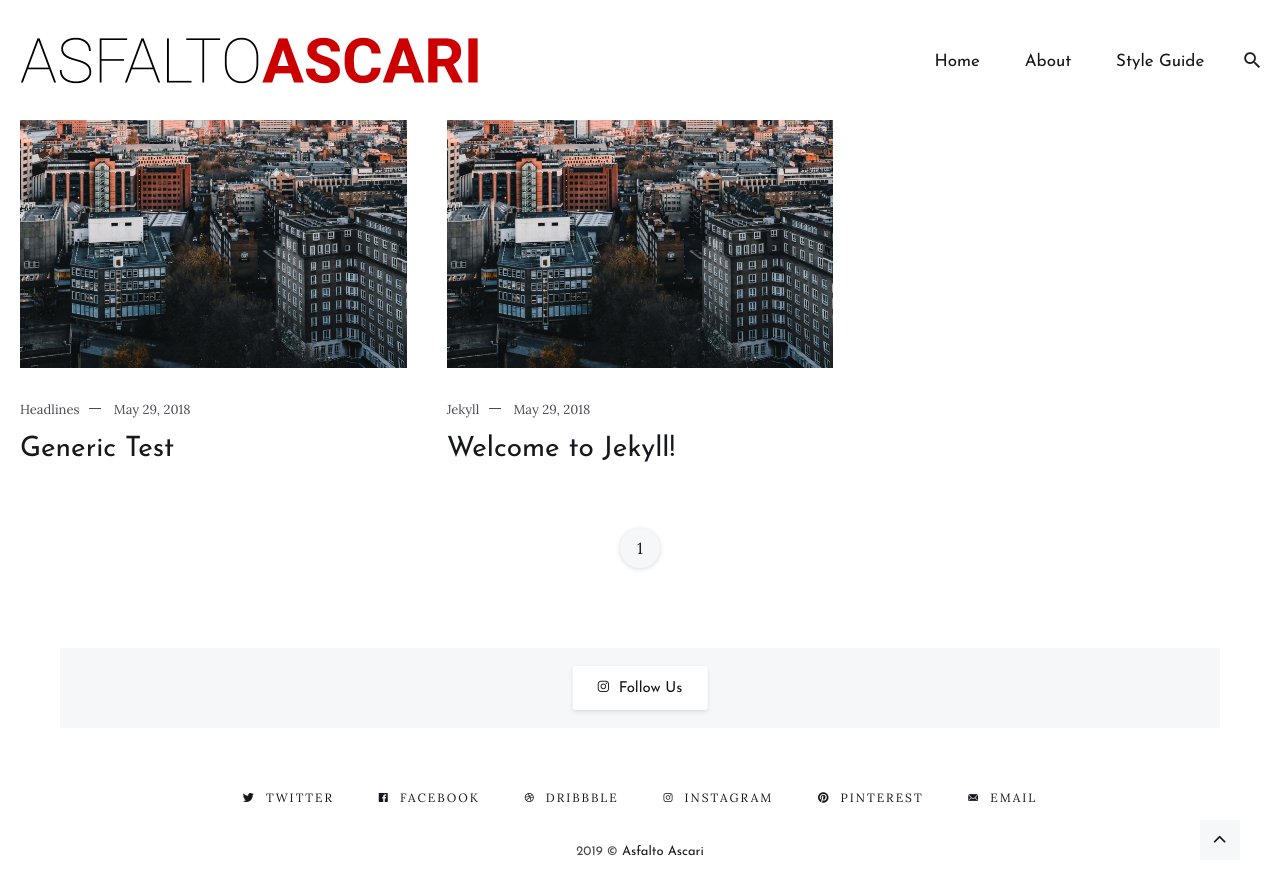
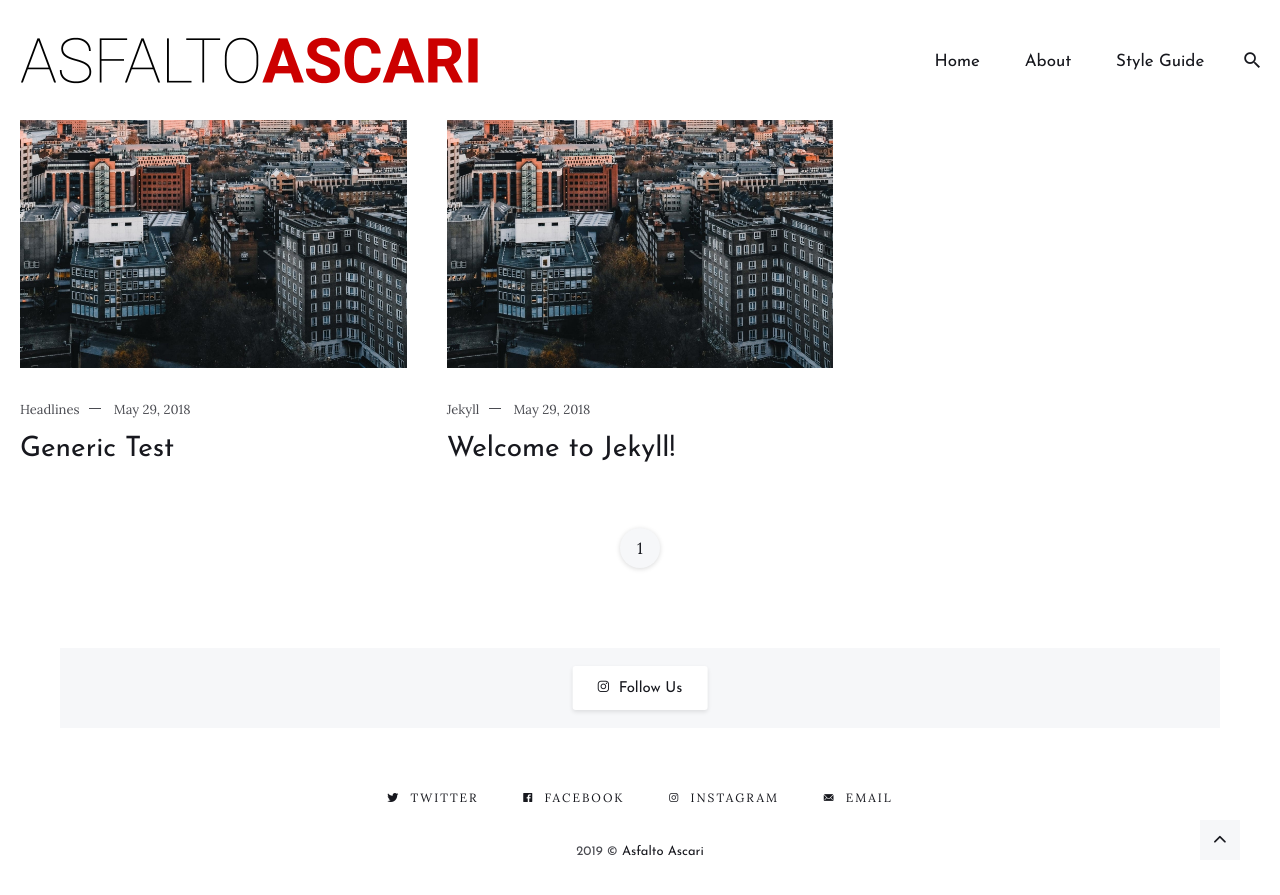
Before and after one commit to Asfalto-Ascari/AsfaltoAscari, a Jekyll site: the page built from index.html, in a window 1280 px wide and 900 px high, scrolled down 1043 px. Shown: the top 895 px of the window. Built offline with Jekyll 4.4.1, drawn with Linux system fonts in a browser that asks for light colours; nearby versions of some CDN libraries; the list of posts is cut into pages by our own code.

Commit message:
Remove unpopular social media links

```diff
--- a/_config.yml
+++ b/_config.yml
@@ -15,9 +15,9 @@ author:
 contact:
 - {name: "Twitter", icon: "ion-logo-twitter", link: "https://twitter.com"}
 - {name: "Facebook", icon: "ion-logo-facebook", link: "https://facebook.com"}
-- {name: "Dribbble", icon: "ion-logo-dribbble", link: "https://dribbble.com"}
+#- {name: "Dribbble", icon: "ion-logo-dribbble", link: "https://dribbble.com"}
 - {name: "Instagram", icon: "ion-logo-instagram", link: "https://instagram.com"}
-- {name: "Pinterest", icon: "ion-logo-pinterest", link: "https://pinterest.com"}
+# - {name: "Pinterest", icon: "ion-logo-pinterest", link: "https://pinterest.com"}
 - {name: "Email", icon: "ion-ios-mail", link: "mailto:forexample@website.com"}
 
 # Slider Section
```
